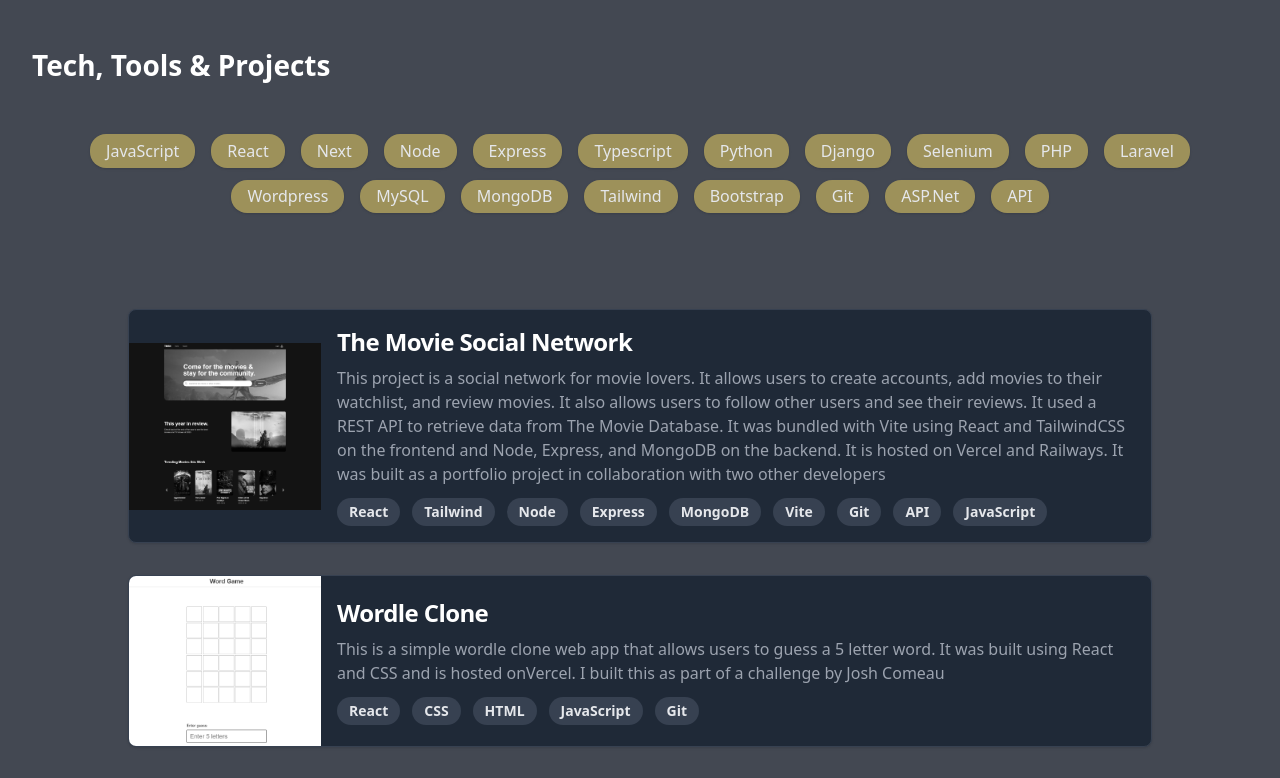
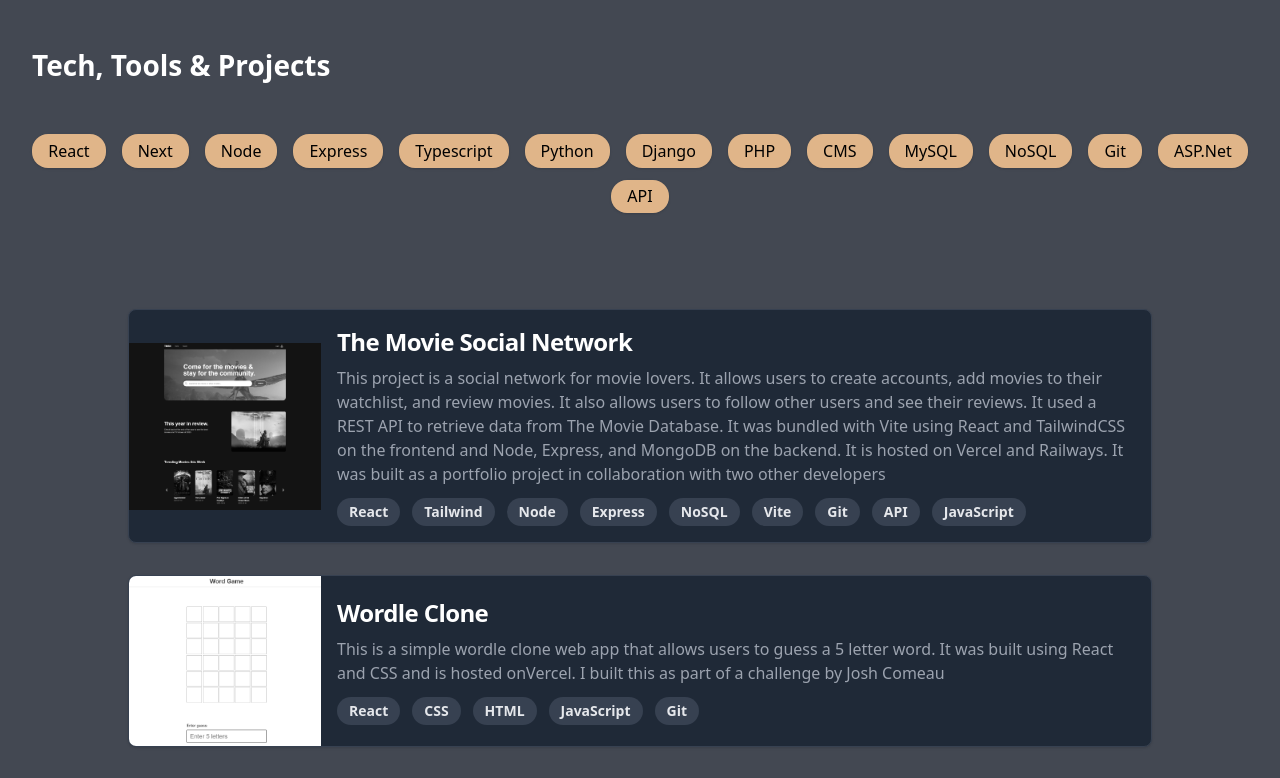
Before and after one commit to ifefrost/portfolio, a React (Vite) app: page /work in a window 1280 px wide. Shown: the part 760-1538 px from the top of the page. Built offline with nearby package versions, Linux system fonts and the light colour scheme; a web font is replaced by a local one.

Commit message:
color update

```diff
--- a/src/App.css
+++ b/src/App.css
@@ -12,7 +12,7 @@
   height: 70px;
   background: linear-gradient(
   transparent,
-  #9D915A,
+  #E0B589,
   transparent
   );
   position: absolute;
--- a/src/App.jsx
+++ b/src/App.jsx
@@ -9,7 +9,7 @@ import Footer from "./components/Footer";
 
 function App() {
   return (
-    <div className='dark:bg-[#434852] bg-[#F0E3CE] min-h-screen flex flex-col'>
+    <div className='dark:bg-[#434852] bg-[#FFFFFF] min-h-screen flex flex-col'>
       <BrowserRouter>
         <Nav />
         <Routes>
--- a/src/components/Footer.jsx
+++ b/src/components/Footer.jsx
@@ -2,7 +2,7 @@ import Social from "./Social";
 
 const Footer = () => {
   return (
-    <footer className=' dark:bg-slate-900 bg-white py-10 dark:text-white text-center w-full mt-auto'>
+    <footer className=' dark:bg-slate-900 bg-[#E0B589] py-10 dark:text-white text-center w-full mt-auto'>
       <div className='mx-auto 2xl:max-w-screen-xl px-2 sm:px-6 lg:px-8 flex flex-col items-center'>
         <p className='font-bold text-lg'>Connect with me:</p>
         <Social />
--- a/src/components/Nav.jsx
+++ b/src/components/Nav.jsx
@@ -36,7 +36,7 @@ const Nav = () => {
   }, [theme]);
 
   return (
-    <nav className='sticky top-0 z-10 shadow-md bg-white dark:bg-slate-900 dark:text-white duration-100'>
+    <nav className='sticky top-0 z-10 shadow-md bg-[#E0B589] dark:bg-slate-900 dark:text-white duration-100'>
       <div className='mx-auto 2xl:max-w-screen-xl p-2 sm:px-6 lg:px-8'>
         <div className='flex justify-between'>
           <Link
@@ -52,7 +52,7 @@ const Nav = () => {
                 className={`focus:outline-none ${
                   navOpen
                     ? "bg-[#332E16] text-white"
-                    : "text-gray-300 hover:bg-[#332E16] hover:text-white"
+                    : "text-black dark:text-gray-200 hover:bg-[#332E16] hover:text-white"
                 } md:hidden order-last cursor-pointer relative
                   px-3 py-2 rounded-md text-sm font-medium `}
                 onClick={() => setNavOpen(!navOpen)}
@@ -65,7 +65,7 @@ const Nav = () => {
               className={`${navOpen ? "block" : "hidden"} md:flex md:space-x-4`}
             >
               <DropdownMenu.Content
-                className='flex flex-col md:flex-row md:space-x-4 right-2 bg-white dark:bg-slate-900 md:bg-inherit px-1 py-2 items-center md:gap-0 rounded-b-xl w-max'
+                className='flex flex-col md:flex-row md:space-x-4 right-2 bg-[#E0B589] dark:bg-slate-900 md:bg-inherit px-1 py-2 items-center md:gap-0 rounded-b-xl w-max'
                 sideOffset={5}
               >
                 <DropdownMenu.Item className='DropdownMenuItem'>
--- a/src/pages/Work.jsx
+++ b/src/pages/Work.jsx
@@ -24,7 +24,6 @@ const Work = () => {
   };
 
   let tech = [
-    "JavaScript",
     "React",
     "Next",
     "Node",
@@ -32,14 +31,10 @@ const Work = () => {
     "Typescript",
     "Python",
     "Django",
-    "Selenium",
     "PHP",
-    "Laravel",
-    "Wordpress",
+    "CMS",
     "MySQL",
-    "MongoDB",
-    "Tailwind",
-    "Bootstrap",
+    "NoSQL",
     "Git",
     "ASP.Net",
     "API",
@@ -57,7 +52,7 @@ const Work = () => {
         "Tailwind",
         "Node",
         "Express",
-        "MongoDB",
+        "NoSQL",
         "Vite",
         "Git",
         "API",
@@ -88,7 +83,7 @@ const Work = () => {
         "This is a website for a fertility clinic. It was built using Wordpress and Elementor. I built this as a freelance project for a client",
       image: tcp,
       link: "https://thecomfortersplace.com/",
-      tech: ["Wordpress", "Elementor", "PHP", "JavaScript"],
+      tech: ["Wordpress", "Elementor", "PHP", "JavaScript", "CMS"],
     },
   ];
   if (activeFilter.length > 0) {
@@ -156,7 +151,7 @@ const Work = () => {
             <button
               key={`${id}-${t}`}
               onClick={() => toggleFilter(t)}
-              className='h-min px-[1rem] py-[0.3rem] shadow rounded-2xl hover:bg-[#332E16] disabled:bg-[#6B6752] bg-[#9D915A] text-gray-200 hover:text-white'
+              className='h-min px-[1rem] py-[0.3rem] shadow rounded-2xl hover:bg-[#332E16] disabled:bg-[#6B6752] bg-[#E0B589] text-black hover:text-white'
             >
               {activeFilter.includes(t) ? (
                 <span className='flex gap-2 items-center'>
@@ -178,7 +173,7 @@ const Work = () => {
               key={project.name}
               target='_blank'
               rel='noreferrer'
-              className='text-gray-700 dark:text-gray-200 hover:text-[#332E16]'
+              className='text-gray-700 dark:text-gray-200 hover:text-[#E0B589]'
             >
               <div
                 className='flex flex-col items-center bg-white border border-gray-200 rounded-lg overflow-hidden shadow md:flex-row md:mx-24 dark:border-gray-700 dark:bg-gray-800 group hoverlight'
@@ -190,7 +185,7 @@ const Work = () => {
                   className='object-cover w-full h-96 md:h-auto md:w-48 md:rounded-none  grayscale group-hover:grayscale-0 transition-all duration-500 ease-in-out'
                 />
                 <div className='flex flex-col justify-between p-4 leading-normal'>
-                  <h4 className='mb-2 text-2xl font-bold tracking-tight text-gray-900 dark:text-white group-hover:text-[#9D915A]'>
+                  <h4 className='mb-2 text-2xl font-bold tracking-tight text-gray-900 dark:text-white group-hover:text-[#E0B589]'>
                     {project.name}
                   </h4>
                   <p className='mb-3 font-normal text-gray-700 dark:text-gray-400'>
```
